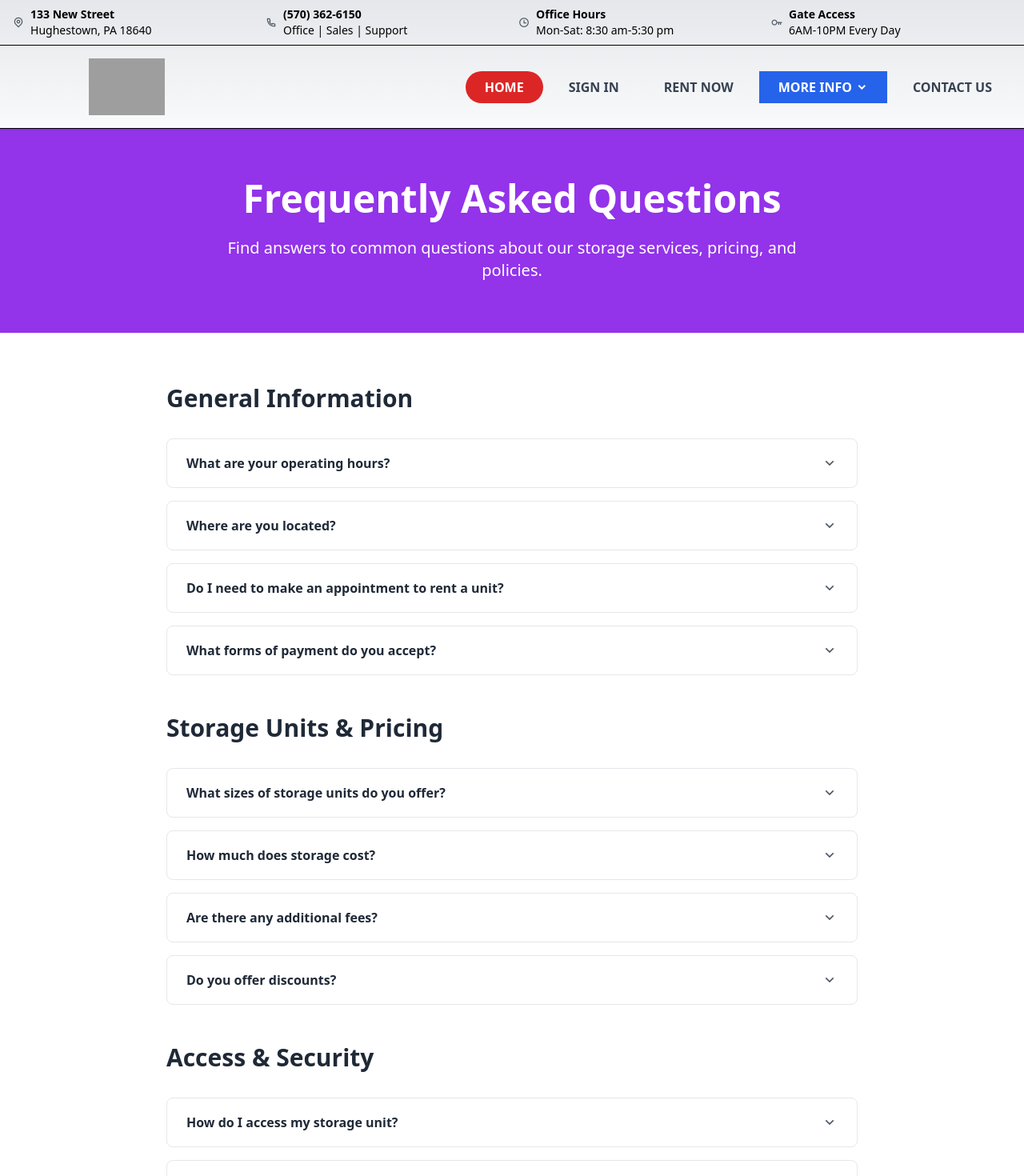
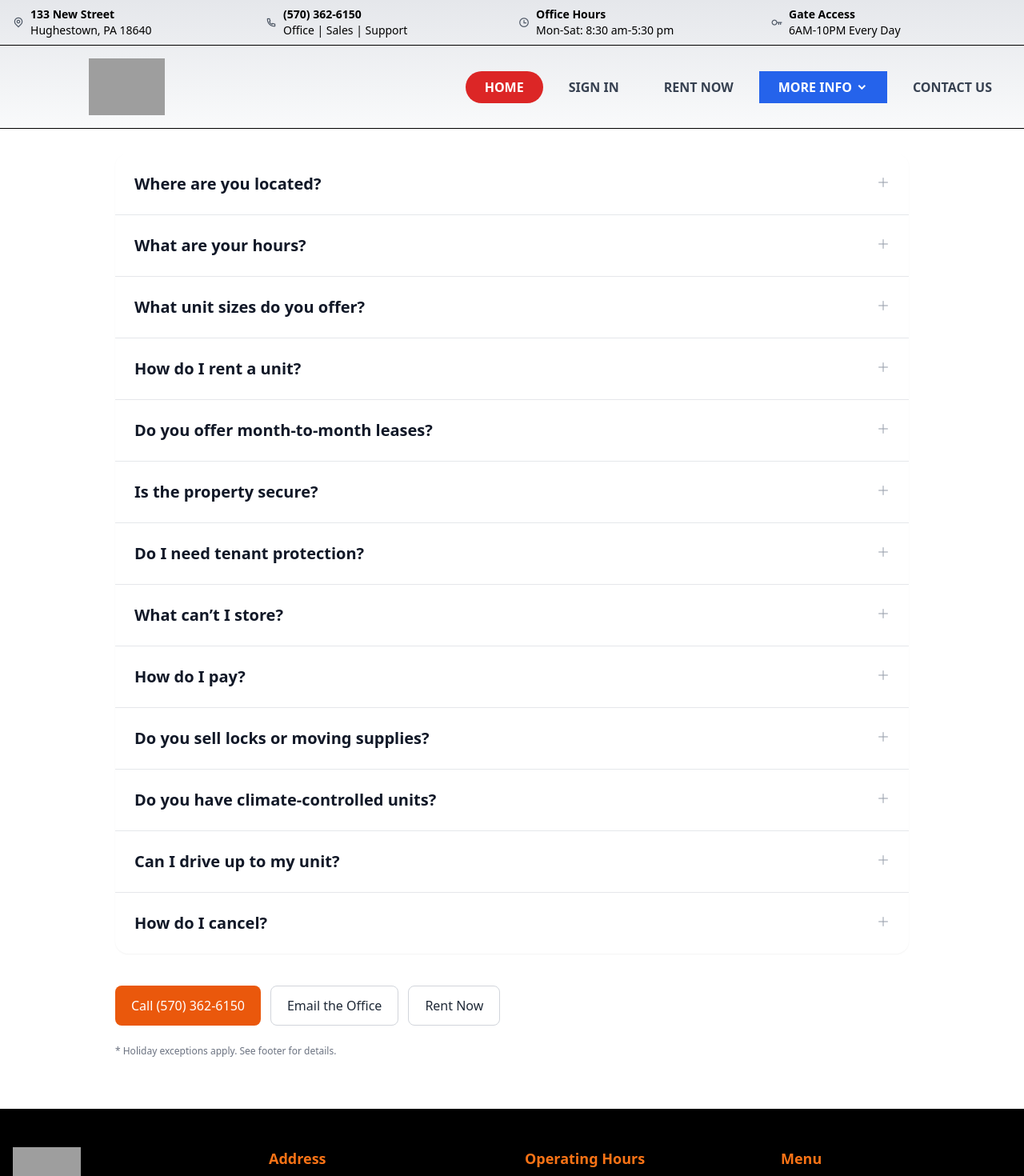
Before and after one commit to teleringer/hughestownstorage, a Next.js app: page /faqs in a window 1280 px wide. Shown: the top 1470 px of the page at 80% size. Built offline with nearby package versions, Linux system fonts and the light colour scheme; grey boxes are pictures that could not be loaded.

Commit message:
feat(faqs): new FAQ page with maps links and FAQ schema; remove duplicate header/footer

```diff
--- a/app/faqs/page.tsx
+++ b/app/faqs/page.tsx
@@ -1,20 +1,250 @@
-
 'use client';
 
-import Header from '../../components/Header';
-import Footer from '../../components/Footer';
-import FaqHero from './FaqHero';
-import FaqSection from './FaqSection';
+import Script from "next/script";
+import Link from "next/link";
 
-export default function Faqs() {
+export default function FAQsPage() {
+  const faqs = [
+    {
+      q: "Where are you located?",
+      a: (
+        <>
+          We’re at <strong>133 New Street, Hughestown, PA 18640</strong>. Get
+          directions on{" "}
+          <a
+            href="https://maps.app.goo.gl/MN215YU6qtMzG3FJ7"
+            target="_blank"
+            rel="noopener noreferrer"
+            className="text-blue-600 underline"
+          >
+            Google Maps
+          </a>{" "}
+          or{" "}
+          <a
+            href="https://maps.apple.com/?daddr=41.332021,-75.776151&q=Hughestown%20Self-Storage&dirflg=d"
+            target="_blank"
+            rel="noopener noreferrer"
+            className="text-blue-600 underline"
+          >
+            Apple Maps
+          </a>
+          .
+        </>
+      ),
+    },
+    {
+      q: "What are your hours?",
+      a: (
+        <>
+          <div className="space-y-1">
+            <p>
+              <strong>Office:</strong> Mon–Sat 8:30 AM – 5:30 PM; Sunday Closed
+            </p>
+            <p>
+              <strong>Gate Access:</strong> 6:00 AM – 10:00 PM daily
+            </p>
+          </div>
+        </>
+      ),
+    },
+    {
+      q: "What unit sizes do you offer?",
+      a: (
+        <>
+          Popular sizes include <strong>10x10</strong>, <strong>10x15</strong>,{" "}
+          <strong>10x20</strong>, and <strong>10x30</strong>. See photos and
+          what fits in each on our{" "}
+          <Link href="/storage-size-guide" className="text-blue-600 underline">
+            Storage Size Guide
+          </Link>
+          .
+        </>
+      ),
+    },
+    {
+      q: "How do I rent a unit?",
+      a: (
+        <>
+          Click{" "}
+          <Link href="/rent-now" className="text-blue-600 underline">
+            Rent Now
+          </Link>{" "}
+          to start online, or call us at{" "}
+          <a href="tel:+15703626150" className="text-blue-600 underline">
+            (570) 362-6150
+          </a>
+          . We’ll confirm availability and get you set up fast.
+        </>
+      ),
+    },
+    {
+      q: "Do you offer month-to-month leases?",
+      a: <>Yes—storage is month-to-month. No long-term commitment required.</>,
+    },
+    {
+      q: "Is the property secure?",
+      a: (
+        <>
+          Yes. We feature gated keypad access, camera surveillance, and a clean,
+          well-lit facility. See details on{" "}
+          <Link href="/document-storage" className="text-blue-600 underline">
+            Security &amp; Document Storage
+          </Link>
+          .
+        </>
+      ),
+    },
+    {
+      q: "Do I need tenant protection?",
+      a: (
+        <>
+          Yes. Review options and claims info on our{" "}
+          <Link href="/tenant-protection" className="text-blue-600 underline">
+            Tenant Protection
+          </Link>{" "}
+          page.
+        </>
+      ),
+    },
+    {
+      q: "What can’t I store?",
+      a: (
+        <>
+          No hazardous/flammable materials, perishables, live animals, illegal
+          items, or anything that smells strongly. You cannot use it as shelter for a human being. When in doubt, call{" "}
+          <a href="tel:+15703626150" className="text-blue-600 underline">
+            (570) 362-6150
+          </a>
+          .
+        </>
+      ),
+    },
+    {
+      q: "How do I pay?",
+      a: (
+        <>
+          We accept major cards and offer online bill-pay. Autopay is available
+          so you never miss a due date. Owner accepts cash and checks as well. There will be a $45 fee for checks that bounce.
+        </>
+      ),
+    },
+    {
+      q: "Do you sell locks or moving supplies?",
+      a: (
+        <>
+          Yes—see{" "}
+          <Link href="/moving-supplies" className="text-blue-600 underline">
+            Moving Supplies
+          </Link>{" "}
+          for popular items and availability.
+        </>
+      ),
+    },
+    {
+      q: "Do you have climate-controlled units?",
+      a: (
+        <>
+          No. All of our units are outdoor ground level. Give us a quick call at{" "}
+          <a href="tel:+15703626150" className="text-blue-600 underline">
+            (570) 362-6150
+          </a>{" "}
+          and we’ll confirm what’s open.
+        </>
+      ),
+    },
+    {
+      q: "Can I drive up to my unit?",
+      a: (
+        <>Yes. All units are ground-level and allow easy drive-up access for loading and unloading.</>
+      ),
+    },
+    {
+      q: "How do I cancel?",
+      a: (
+        <>
+          Storage is month-to-month. Just{" "}
+          <a
+            href="mailto:office@hughestownstorage.com"
+            className="text-blue-600 underline"
+          >
+            email the office
+          </a>{" "}
+          or call at least 3 business days before your next billing date.
+        </>
+      ),
+    },
+  ];
+
+  const faqLd = {
+    "@context": "https://schema.org",
+    "@type": "FAQPage",
+    mainEntity: faqs.map((f) => ({
+      "@type": "Question",
+      name: f.q,
+      acceptedAnswer: {
+        "@type": "Answer",
+        text:
+          typeof f.a === "string"
+            ? f.a
+            : "See the answer on our website.",
+      },
+    })),
+  };
+
   return (
-    <div className="min-h-screen overflow-x-hidden">
-      <Header />
-      <main className="pt-20 md:pt-40">
-        <FaqHero />
-        <FaqSection />
-      </main>
-      <Footer />
-    </div>
+    <section id="faqs" className="py-12 lg:py-16">
+      <Script id="faq-ld" type="application/ld+json" dangerouslySetInnerHTML={{ __html: JSON.stringify(faqLd) }} />
+      <div className="max-w-5xl mx-auto px-4">
+        <h1 className="text-3xl md:text-4xl font-bold text-gray-900 mb-6">
+          Frequently Asked Questions
+        </h1>
+        <p className="text-gray-600 mb-10">
+          Quick answers to common questions about renting at Hughestown Self-Storage.
+        </p>
+
+        <div className="divide-y divide-gray-200 rounded-2xl bg-white shadow-sm">
+          {faqs.map((item, idx) => (
+            <details
+              key={idx}
+              className="group p-6 open:bg-gray-50 open:rounded-2xl"
+            >
+              <summary className="flex cursor-pointer list-none items-start justify-between gap-4">
+                <h2 className="text-lg md:text-xl font-semibold text-gray-900">
+                  {item.q}
+                </h2>
+                <span className="text-gray-400 group-open:rotate-45 transition-transform select-none">＋</span>
+              </summary>
+              <div className="mt-3 text-gray-700 leading-relaxed">{item.a}</div>
+            </details>
+          ))}
+        </div>
+
+        {/* Help / CTA */}
+        <div className="mt-10 flex flex-col sm:flex-row gap-3">
+          <a
+            href="tel:+15703626150"
+            className="inline-flex items-center justify-center rounded-lg bg-orange-600 px-5 py-3 text-white font-medium hover:bg-orange-700"
+          >
+            Call (570) 362-6150
+          </a>
+          <a
+            href="mailto:office@hughestownstorage.com"
+            className="inline-flex items-center justify-center rounded-lg border border-gray-300 px-5 py-3 text-gray-800 font-medium hover:bg-gray-50"
+          >
+            Email the Office
+          </a>
+          <Link
+            href="/rent-now"
+            className="inline-flex items-center justify-center rounded-lg border border-gray-300 px-5 py-3 text-gray-800 font-medium hover:bg-gray-50"
+          >
+            Rent Now
+          </Link>
+        </div>
+
+        <p className="mt-6 text-xs text-gray-500">
+          * Holiday exceptions apply. See footer for details.
+        </p>
+      </div>
+    </section>
   );
 }
```
